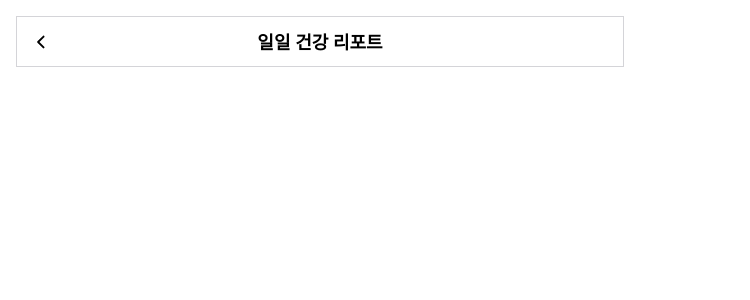
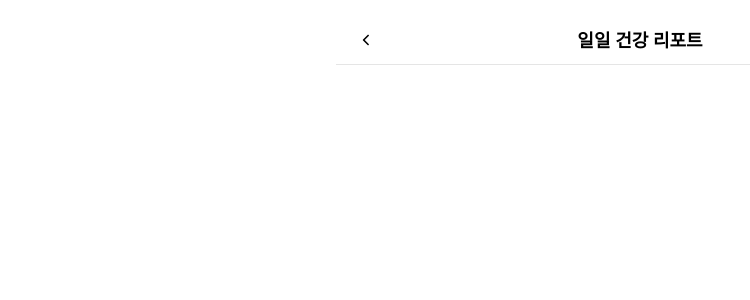
Before and after one commit to mallangmollang/sallang_front, a React (Vite) app: page /report in a window 1280 px wide. Shown: the top 300 px of the page, without its empty margins (0-750 px from the left). Built offline with nearby package versions, Linux system fonts and the light colour scheme.

Commit message:
Feat: ReportPage 헤더 추가

```diff
--- a/src/components/PageHeader.jsx
+++ b/src/components/PageHeader.jsx
@@ -6,16 +6,26 @@ export default function PageHeader({ title, onBack }) {
   const handleBack = onBack || (() => navigate(-1));
 
   return (
-    <header className="flex flex-row w-full h-[51px] items-center justify-between px-3 py-3 border border-zinc-300">
-      <button onClick={handleBack} className="w-6 h-6 overflow-hidden">
-        <img
-          src={goBackIcon}
-          alt="뒤로가기 아이콘"
-          className="w-full h-full cursor-pointer"
-        ></img>
-      </button>
-      <p className="text-lg font-semibold text-black">{title}</p>
-      <div className="w-6 h-6 overflow-hidden"></div>
+    <header className="sticky top-0 z-10 bg-white">
+      <div className="grid grid-cols-[auto_1fr_auto] items-center h-12 px-3">
+        <button
+          onClick={handleBack}
+          className="w-9 h-9 grid place-items-center rounded-full focus-visible:outline-none focus-visible:ring-2 focus-visible:ring-orange-500/60"
+          aria-label="뒤로가기"
+          type="button"
+        >
+          <img src={goBackIcon} alt="" className="w-5 h-5" />
+        </button>
+
+        {/* 가운데: 타이틀 (항상 정중앙) */}
+        <h1 className="text-lg font-bold text-center">{title}</h1>
+
+        {/* 오른쪽: 아이콘 자리 */}
+        <div className="w-9 h-9" aria-hidden="true" />
+      </div>
+
+      {/* 하단 구분선 */}
+      <div className="h-px bg-neutral-200" />
     </header>
   );
 }
--- a/src/pages/MainPage.jsx
+++ b/src/pages/MainPage.jsx
@@ -91,7 +91,10 @@ const MainPage = () => {
         </button>
       </div>
 
-      <button className="flex items-center justify-center w-full h-[5vh] bg-orange-300  rounded-xl text-white text-lg font-bold">
+      <button
+        onClick={() => navigate("/report")}
+        className="flex items-center justify-center w-full h-[5vh] bg-orange-300  rounded-xl text-white text-lg font-bold"
+      >
         리포트 생성하기
       </button>
       <TipCard />
--- a/src/pages/ReportPage.jsx
+++ b/src/pages/ReportPage.jsx
@@ -2,8 +2,9 @@ import PageHeader from "../components/PageHeader";
 
 export default function ReportPage() {
   return (
-    <div className="flex flex-col justify-start items-center max-w-screen-sm gap-5 p-4">
+    <div className="max-w-screen-sm mx-auto  p-4">
       <PageHeader title="일일 건강 리포트" />
+      <div className="flex flex-col items-center px-4"></div>
     </div>
   );
 }
```
